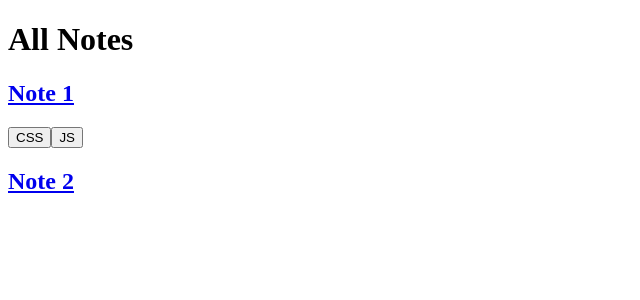
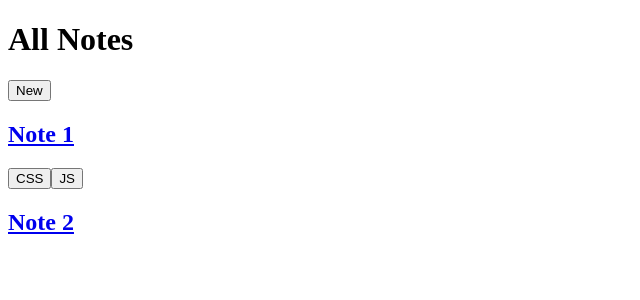
Before and after one commit to JohnMwendwa/notes-app, a React (Vite) app: page / in a window 1280 px wide. Shown: the top 300 px of the page, without its empty margins (0-640 px from the left). Built offline with nearby package versions, Linux system fonts and the light colour scheme.

Commit message:
create a button to navigate to new note form

```diff
--- a/src/pages/HomePage.tsx
+++ b/src/pages/HomePage.tsx
@@ -1,12 +1,15 @@
+import { useNavigate } from "react-router-dom";
+
 import NotesList from "../components/NotesList";
-
 import { useNotesContext } from "../context/NotesContext";
 
 export default function HomePage() {
   const { notes } = useNotesContext();
+  const navigate = useNavigate();
   return (
     <div>
       <h1>All Notes</h1>
+      <button onClick={() => navigate("/new")}>New</button>
 
       <NotesList notes={notes} />
     </div>
```
